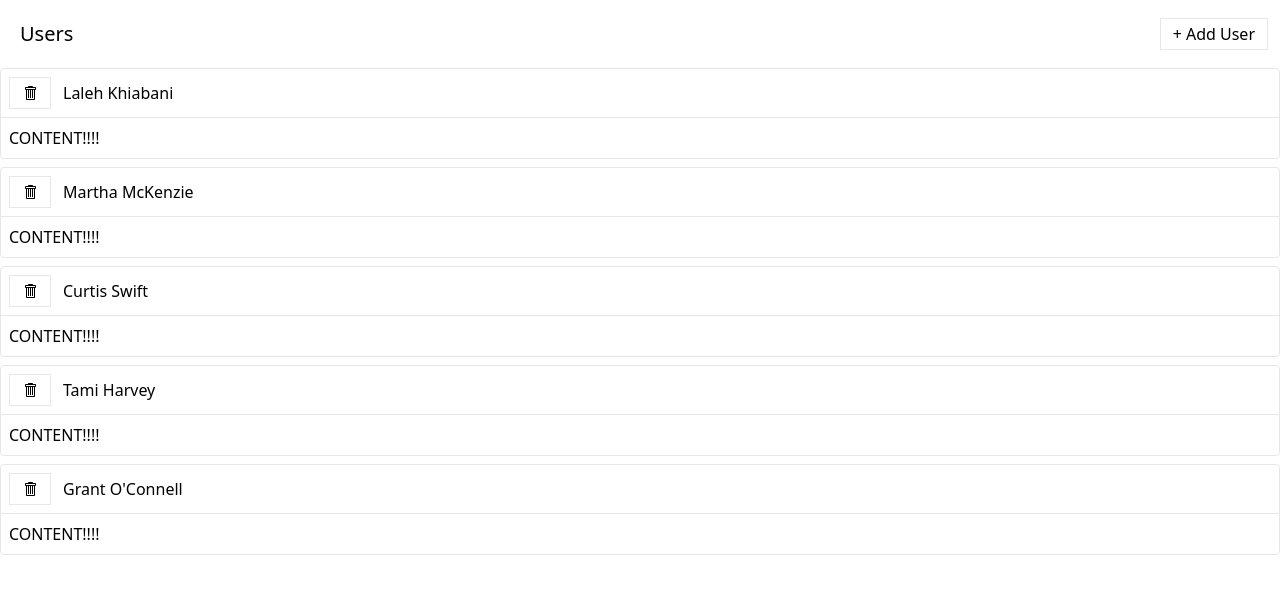
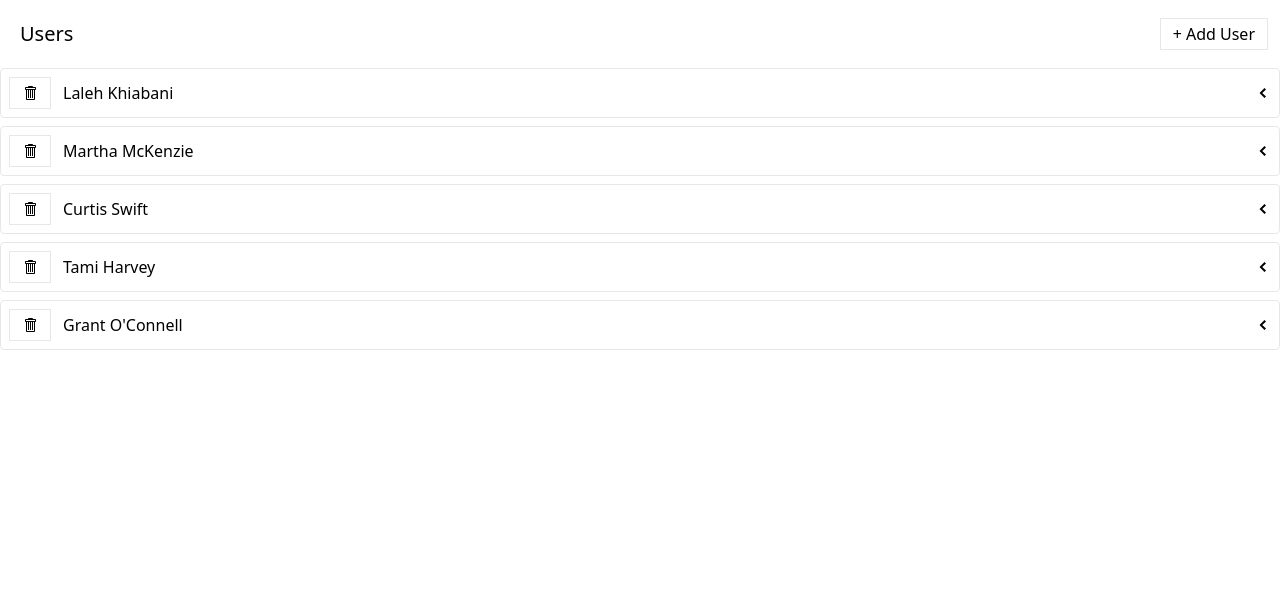
Before and after one commit to Laleh-S/media, a React (Create React App) app: page / in a window 1280 px wide. Shown: the top 594 px of the page. Built offline with nearby package versions, Linux system fonts and the light colour scheme; data requests are answered from the project's data file.

Commit message:
added expanded state and icons to header inside ExpandablePanel component

```diff
--- a/src/components/ExpandablePanel.js
+++ b/src/components/ExpandablePanel.js
@@ -1,16 +1,27 @@
+import { useState } from "react";
+import { GoChevronDown, GoChevronLeft } from "react-icons/go";
 
 function ExpandablePanel ({ header, children }) {
+    const [expanded, setExpanded] = useState(false);
+
+    const handleClick = () => {
+        setExpanded(!expanded);
+    };
 
     return (
         <div className="mb-2 border rounded">
-            <div className="flex p-2 justify-between items-center cursor-pointer">
+            <div className="flex p-2 justify-between items-center">
                 <div className="flex flex-row items-center justify-between">
                     {header}
                 </div>
+                <div onClick={handleClick} className="cursor-pointer">
+                    {/* If expanded is true, then show the GoChevronDown icon. Else, GoChevronLeft icon */}
+                    {expanded ? <GoChevronDown /> : <GoChevronLeft />}
+                </div>
+
             </div>
-            <div className="p-2 border-t">
-                {children}
-            </div>
+                {/* if expanded is true, we show the children div and everything inside of it */}
+                {expanded && <div className="p-2 border-t">{children}</div>}
         </div>
     );
 };
```
